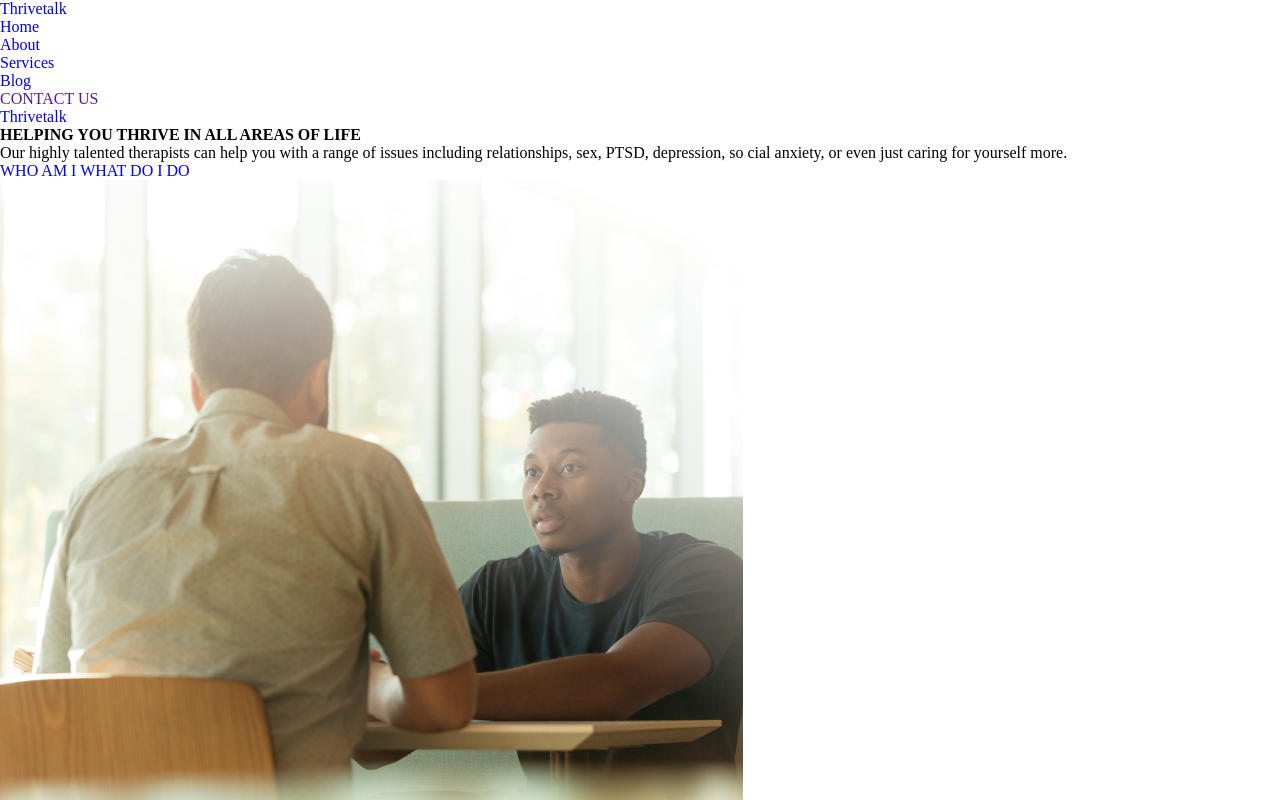
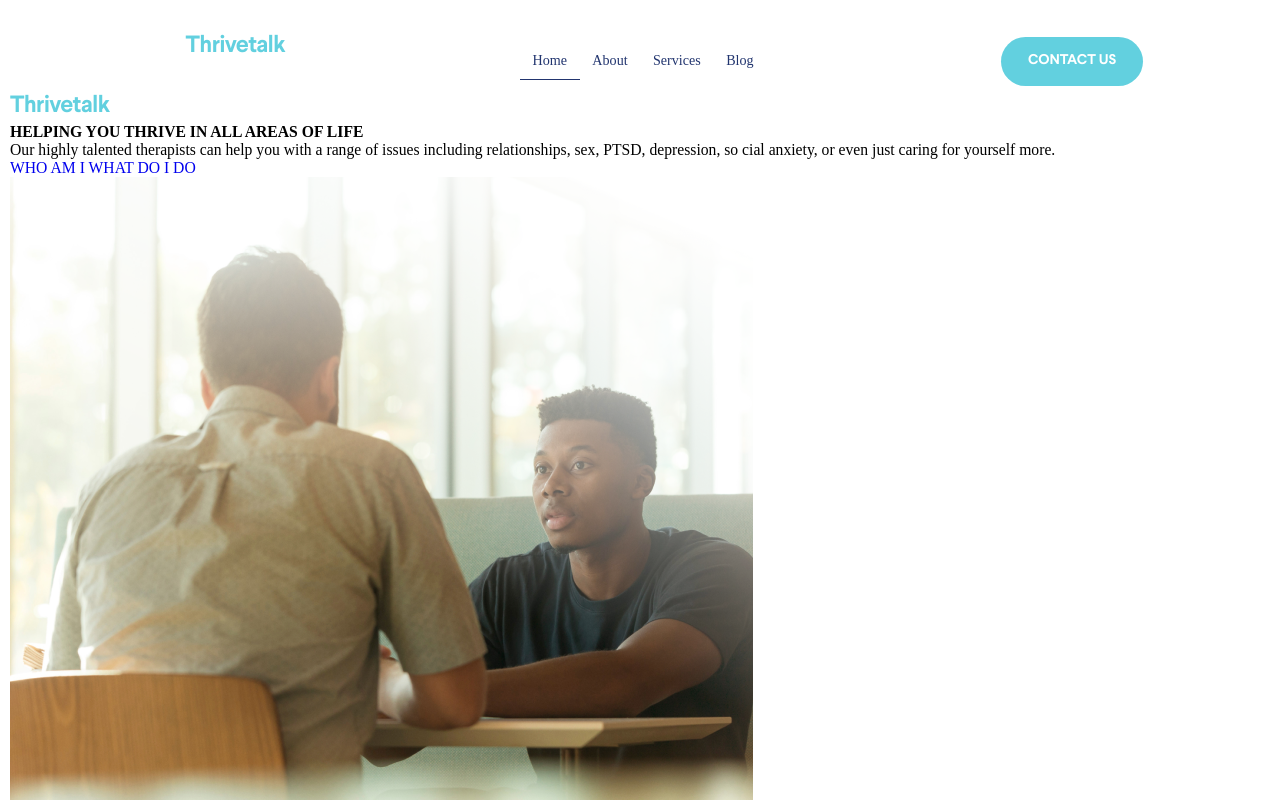
Before and after one commit to AlexandrShnipov/Thrivetalk, a website: page app/index.html in a window 1280 px wide. Shown: the top 800 px of the page. Drawn offline with Linux system fonts and the light colour scheme.

Commit message:
added header and global,vars,fonts

```diff
--- a/app/index.html
+++ b/app/index.html
@@ -12,16 +12,18 @@
 <body>
     <div class="container-fluid">
 
+      <div class="wrapper">
             <!-- header -->
 
             <header class="header">
+               <div class="header__container">
                     <div class="header__logo logo">
-                <a class="logo__link" href="#">Thrivetalk</a>
+                        <a class="logo__link" href="/">Thrivetalk</a>
                     </div>
                     <nav class="menu">
                         <ul class="menu__list">
                             <li class="menu__list-item">
-                        <a class="menu__list-link" href="#">
+                                <a class="menu__list-link menu__list-link--active" href="#">
                                     Home
                                 </a>
                             </li>
@@ -47,8 +49,10 @@
                             CONTACT US
                         </a>
                     </div>
+               </div>
             </header>
 
+          <main class="main">
                 <!-- description -->
 
                 <section class="description">
@@ -320,14 +324,14 @@
                         </div>
                     </div>
                 </div>
-
+            </main>
             <!-- footer -->
             <footer class="footer">
                 <p class="footer__copy">
                  <span> &copy</span>   Copyright - ThriveTalk 2017
                 </p>
             </footer>
-    </div>
+        </div class="wrapper">
 
     <script src="js/main.min.js"></script>
 </body>
--- a/app/scss/_fonts.scss
+++ b/app/scss/_fonts.scss
@@ -0,0 +1,17 @@
+@font-face {
+    font-family: Larsseit_bold;
+    src: url(../fonts/Larsseit-Bold.ttf);
+    font-weight: bold;
+}
+
+@font-face {
+    font-family: Larsseit_medium;
+    src: url(../fonts/Larsseit-Medium.ttf);
+    font-weight: 500;
+}
+
+@font-face {
+    font-family: Larsseit_regular;
+    src: url(../fonts/Larsseit.ttf);
+    font-weight: normal;
+}
--- a/app/scss/_global.scss
+++ b/app/scss/_global.scss
@@ -0,0 +1,23 @@
+// min:0.8rem + 0.225% from width devaice (13.4px)..... for devaice 1440 px: 0.8 rem (12.8px)+ 0.225% from 1440 px (3.2px)= 16px (1rem)
+:root {
+    font-size: calc(0.8rem + 0.225vw);
+}
+
+.container-fluid {
+    max-width: 1460px;
+    padding: 10px;
+    padding-right: 10px;
+    margin: 0 auto;
+}
+
+.title {
+    @extend %title-font;
+}
+
+.logo__link {
+    font-family: Larsseit_bold, sans-serif;
+    font-size: 1.5rem;
+    line-height: 1.4em;
+    letter-spacing: -0.035em;
+    color: #62D0DF;
+}
--- a/app/scss/_vars.scss
+++ b/app/scss/_vars.scss
@@ -0,0 +1,15 @@
+%title-font {
+font-family: Larsseit_regular;
+font-size: 1rem;
+text-transform: uppercase;
+line-height: 1.5em;
+}
+
+%text-font {
+    font-family: Larsseit_regular;
+    font-size: 1.5rem;
+}
+
+$light: #FFFFFF;
+
+$default: #22356F;
--- a/app/scss/style.scss
+++ b/app/scss/style.scss
@@ -3,4 +3,88 @@
 @import 'reset';
 @import 'vars';
 
+.wrapper {
+    display: grid;
+    grid-template: minmax(80px, auto) 1fr minmax(80px, auto) / 1fr;
+    grid-template-areas:
+        "header"
+        "main"
+        "footer";
+}
+
+.header {
+    display: grid;
+    grid-area: header;
+
+    &__container {
+        margin-left: 11.2rem;
+        margin-right: 8.1rem;
+        padding-top: 1.7rem;
+        display: flex;
+        justify-content: space-between;
+    }
+
+    &__logo{
+        margin-top: -0.4em;
+    }
+
+    &__link--button {
+        display: inline-block;
+        text-transform: uppercase;
+        color: $light;
+        font-family: Larsseit_bold, sans-serif;
+        font-size: 0.9rem;
+        line-height: 0.9em;
+        padding: 1.3em 1.9em;
+        background-color: #62D0DF;
+        border-radius: 50em;
+    }
+}
+
+.menu__list {
+    display: flex;
+    max-width: 18.5rem;
+    padding-top: 0.9em;
+
+    &-link {
+        font-size: 0.9rem;
+        line-height: 1.1em;
+        color: $default;
+        padding-left: 0.9em;
+        padding-right: 0.9em;
+        padding-bottom: 0.9em;
+            }
+
+    &-link--active {
+        position: relative;
+
+        &::after {
+            content: '';
+            position: absolute;
+            bottom: 0;
+            left: 0;
+            right: 0;
+            height: 0.1em;
+            background-color: $default;
+        }
+    }
+
+    &-item {
+        transition: all 0.2s;
+
+        &:hover {
+            opacity: 0.8;
+        }
+    }
+}
+
+.main {
+    display: grid;
+    grid-area: main;
+}
+
+.footer {
+    grid-area: footer;
+}
+
 @import 'media'
```
Also changed, not shown: app/css/style.min.css. Lines whose indentation alone changed are shown as unchanged.
